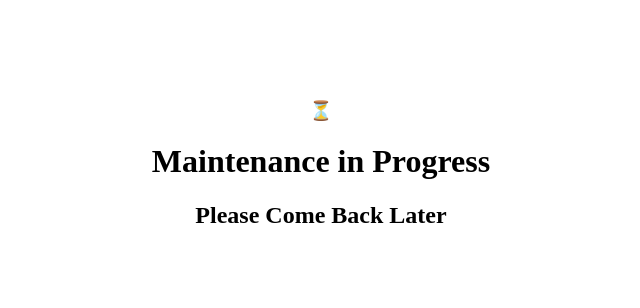
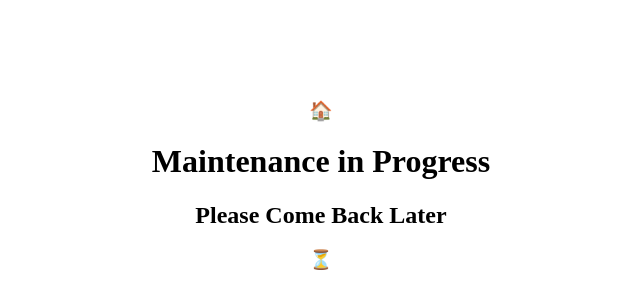
Before and after one commit to gunaerode/gunaerode.github.io, a plain HTML site: page index.html in a window 1280 px wide. Shown: the full height of the page, 319-959 px from the left. Drawn offline with Linux system fonts and the light colour scheme.

Commit message:
main: Added home emoji for index.html not taking issue:fire:

```diff
--- a/index.html
+++ b/index.html
@@ -37,9 +37,11 @@
 </head>
 
 <body>
-    <h3>&#9203;</h3>
+    <h3>&#127968;</h3>
     <h1>Maintenance in Progress</h1>
     <h2>Please Come Back Later</h2>
+    <h3>&#9203;</h3>
+
 </body>
 
 </html>
```
